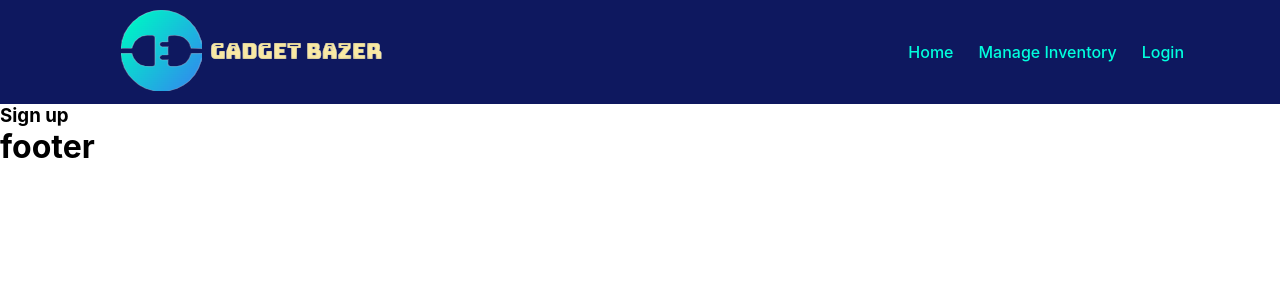
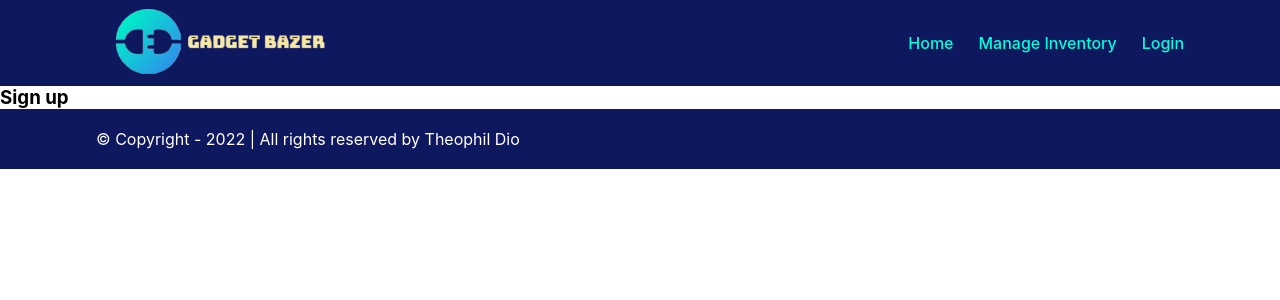
Before and after one commit to theophildio/gadget-bazer-warehouse-management, a React (Create React App) app: page /signup in a window 1280 px wide. Shown: the top 300 px of the page. Built offline with nearby package versions, Linux system fonts and the light colour scheme.

Commit message:
Footer added

```diff
--- a/src/Pages/Common/Footer/Footer.css
+++ b/src/Pages/Common/Footer/Footer.css
@@ -0,0 +1,5 @@
+.footer {
+  padding: 20px 0;
+  background-color: #0E185F;
+  color: #ffffff;
+}
--- a/src/Pages/Common/Footer/Footer.js
+++ b/src/Pages/Common/Footer/Footer.js
@@ -1,12 +1,19 @@
-import React from 'react';
-import './Footer.css';
+import React from "react";
+import "./Footer.css";
 
 const Footer = () => {
-  return (
-    <footer>
-      <h1>footer</h1>
-    </footer>
-  );
+	const getDate = new Date();
+	const getCurrentYear = getDate.getFullYear();
+	return (
+		<footer className="footer">
+			<div className="container">
+				<p>
+					&copy; Copyright - {getCurrentYear} | All rights reserved by Theophil
+					Dio
+				</p>
+			</div>
+		</footer>
+	);
 };
 
 export default Footer;
--- a/src/Pages/Common/Header/Navigation/Nav.css
+++ b/src/Pages/Common/Header/Navigation/Nav.css
@@ -5,9 +5,8 @@
   padding: 5px 0px;
 }
 
-.brand-logo h3 {
-  font-size: 28px;
-  color: #E8FFC2;
+.brand-logo  img {
+  width: 80%;
 }
 
 .menu-items {
```
